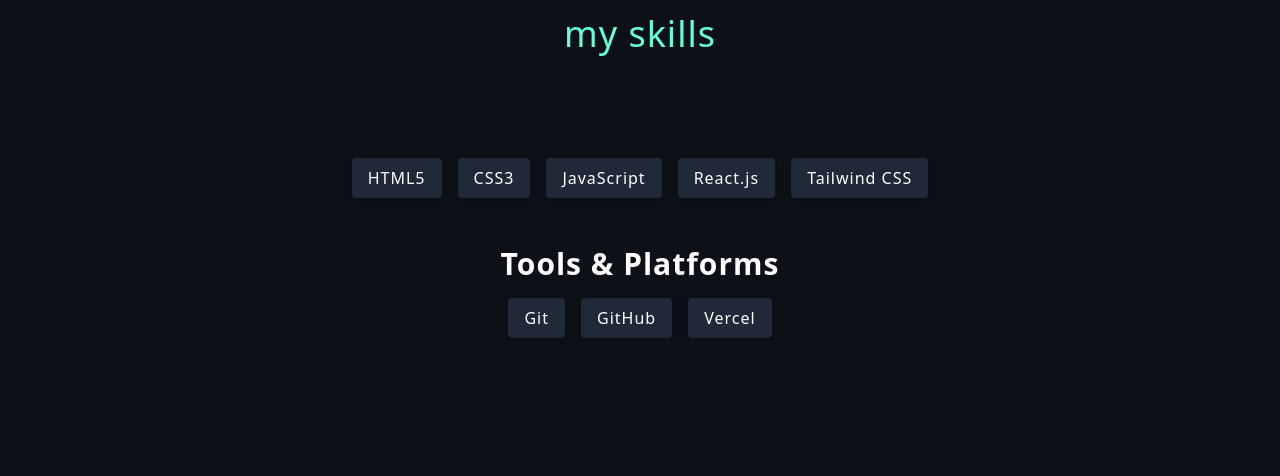
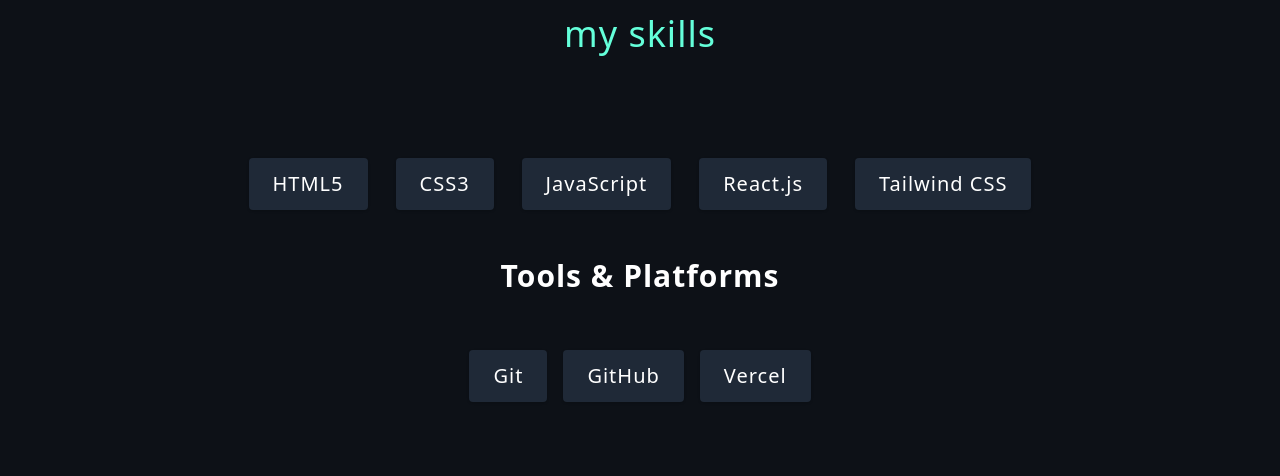
Before and after one commit to Aryanraval2030/my-portfolio, a React (Vite) app: page / in a window 1280 px wide. Shown: the part 1580-2056 px from the top of the page. Built offline with nearby package versions, Linux system fonts and the light colour scheme.

Commit message:
portfolio

```diff
--- a/src/pages/Home.jsx
+++ b/src/pages/Home.jsx
@@ -22,7 +22,7 @@
           <FaLinkedinIn className="h-full w-full" />
         </div>
 
-        <div className="border-2 h-[45px] w-[45px] md:h-[60px] md:w-[60px] animate-bounce absolute right-[40%] top-[24%]  md:right-[45%] md:top-[20%] p-3 rounded-full">
+        <div className="border-2 h-[45px] w-[45px] md:h-[60px] md:w-[60px] animate-bounce absolute right-[43%] top-[24%]  md:right-[45%] md:top-[20%] p-3 rounded-full">
           <IoIosMailUnread className="h-full w-full" />
         </div>
 
--- a/src/pages/Skills.jsx
+++ b/src/pages/Skills.jsx
@@ -10,21 +10,21 @@
         my skills
       </h1>
 
-      <div className="py-6 text-center">
-        <div className="flex gap-4 flex-wrap justify-center">
+      <div className="py-6 text-center text-xl">
+        <div className="flex gap-7 flex-wrap justify-center">
           {skills.map((skill) => (
-            <div key={skill} className="bg-[#1f2937] px-4 py-2 rounded shadow">
+            <div key={skill} className="bg-[#1f2937] px-6 py-3 rounded shadow">
               {skill}
             </div>
           ))}
         </div>
       </div>
 
-      <div className="py-6 text-center">
-        <h2 className="text-3xl font-bold mb-4">Tools & Platforms</h2>
+      <div className="py-6 text-center text-xl">
+        <h2 className="text-3xl font-bold mb-[7vh]">Tools & Platforms</h2>
         <div className="flex gap-4 flex-wrap justify-center">
           {tools.map((tool) => (
-            <div key={tool} className="bg-[#1f2937] px-4 py-2 rounded shadow">
+            <div key={tool} className="bg-[#1f2937] px-6 py-3 rounded shadow">
               {tool}
             </div>
           ))}
```
